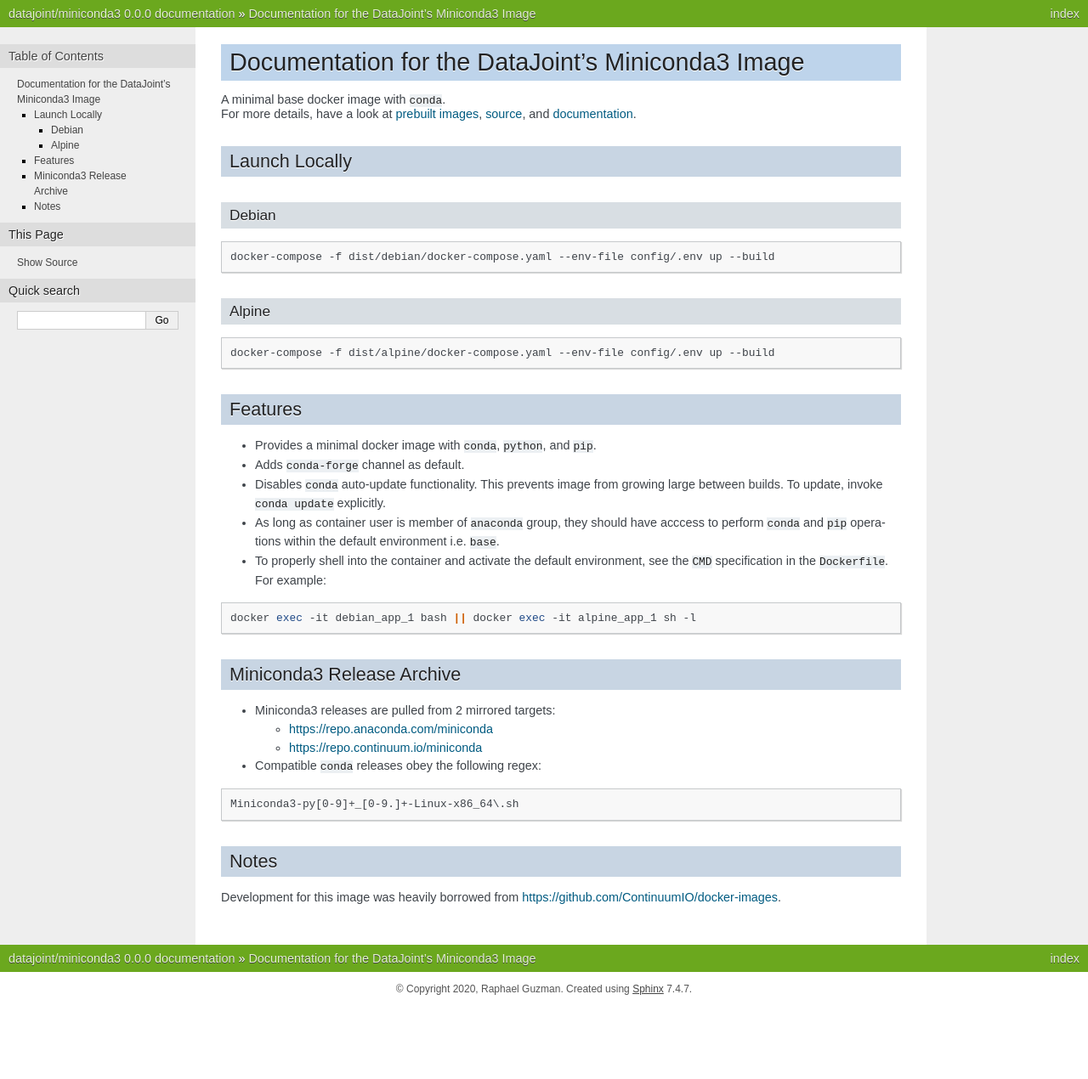
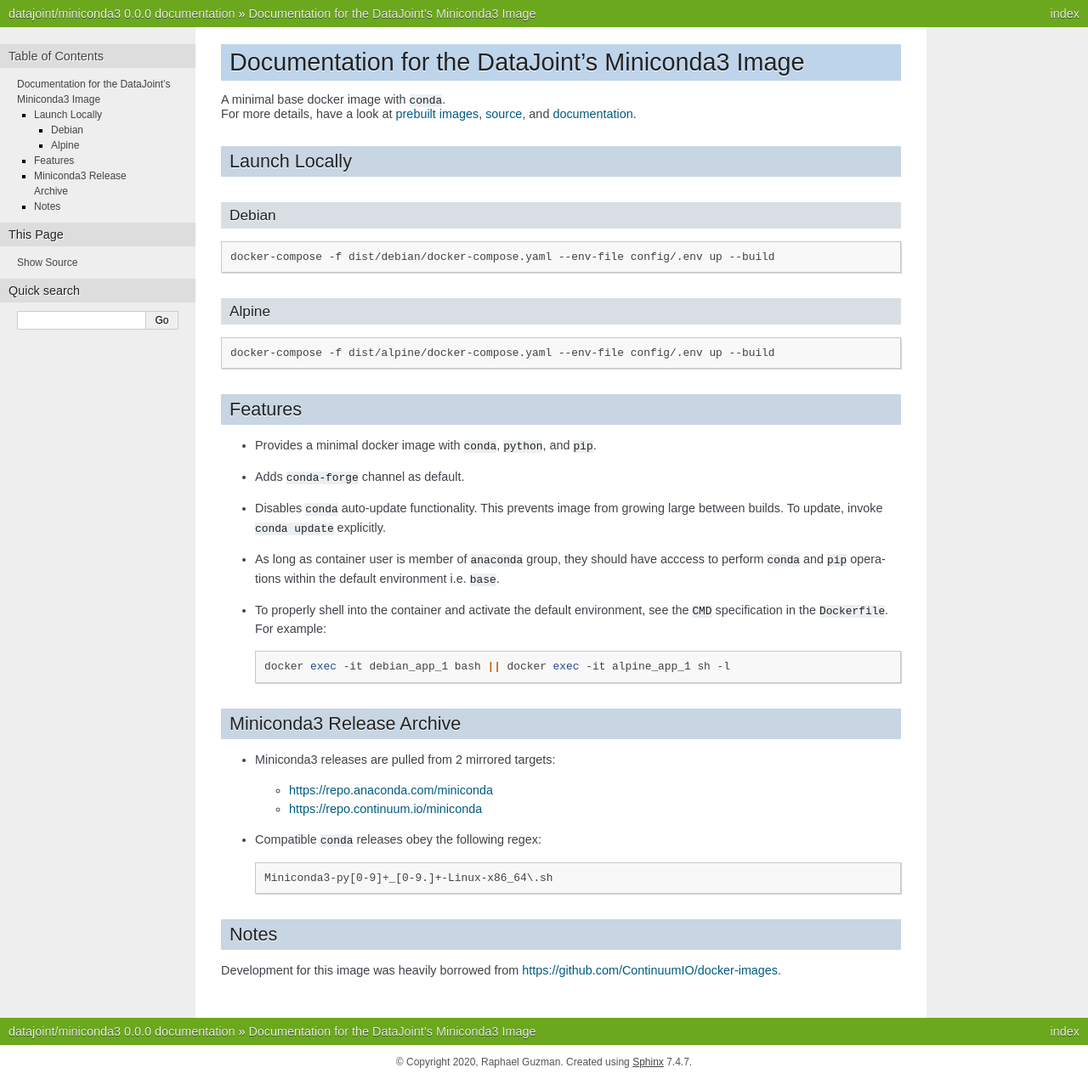
Before and after one commit to guzman-raphael/miniconda3, a Sphinx documentation site: the page built from docs/index.rst, in a window 1280 px wide. Shown: the whole page at 85% size. Built offline with Sphinx 7.4.7, drawn with Linux system fonts in a browser that asks for light colours; before the commit the page ends 1184 px from its top, so only the background shows below that.

Commit message:
DocsUpdate: indent code blocks properly.

```diff
--- a/docs/index.rst
+++ b/docs/index.rst
@@ -26,26 +26,29 @@
 Features
 ********
 
-* Provides a minimal docker image with ``conda``, ``python``, and ``pip``.
-* Adds ``conda-forge`` channel as default.
-* Disables ``conda`` auto-update functionality. This prevents image from growing large between builds. To update, invoke ``conda update`` explicitly.
-* As long as container user is member of ``anaconda`` group, they should have acccess to perform ``conda`` and ``pip`` operations within the default environment i.e. ``base``.
-* To properly shell into the container and activate the default environment, see the ``CMD`` specification in the ``Dockerfile``. For example:
-.. code-block:: shell
+- Provides a minimal docker image with ``conda``, ``python``, and ``pip``.
+- Adds ``conda-forge`` channel as default.
+- Disables ``conda`` auto-update functionality. This prevents image from growing large between builds. To update, invoke ``conda update`` explicitly.
+- As long as container user is member of ``anaconda`` group, they should have acccess to perform ``conda`` and ``pip`` operations within the default environment i.e. ``base``.
+- To properly shell into the container and activate the default environment, see the ``CMD`` specification in the ``Dockerfile``. For example:
 
-   docker exec -it debian_app_1 bash || docker exec -it alpine_app_1 sh -l
+  .. code-block:: shell
+
+     docker exec -it debian_app_1 bash || docker exec -it alpine_app_1 sh -l
 
 Miniconda3 Release Archive
 **************************
 
-* Miniconda3 releases are pulled from 2 mirrored targets:
+- Miniconda3 releases are pulled from 2 mirrored targets:
 
-  * `<https://repo.anaconda.com/miniconda>`_
-  * `<https://repo.continuum.io/miniconda>`_
-* Compatible ``conda`` releases obey the following regex:
-.. code-block:: regex
+  - `<https://repo.anaconda.com/miniconda>`_
+  - `<https://repo.continuum.io/miniconda>`_
 
-  Miniconda3-py[0-9]+_[0-9.]+-Linux-x86_64\.sh
+- Compatible ``conda`` releases obey the following regex:
+
+  .. code-block:: regex
+
+     Miniconda3-py[0-9]+_[0-9.]+-Linux-x86_64\.sh
 
 Notes
 *****
```
Also changed, not shown: 1 other file.
